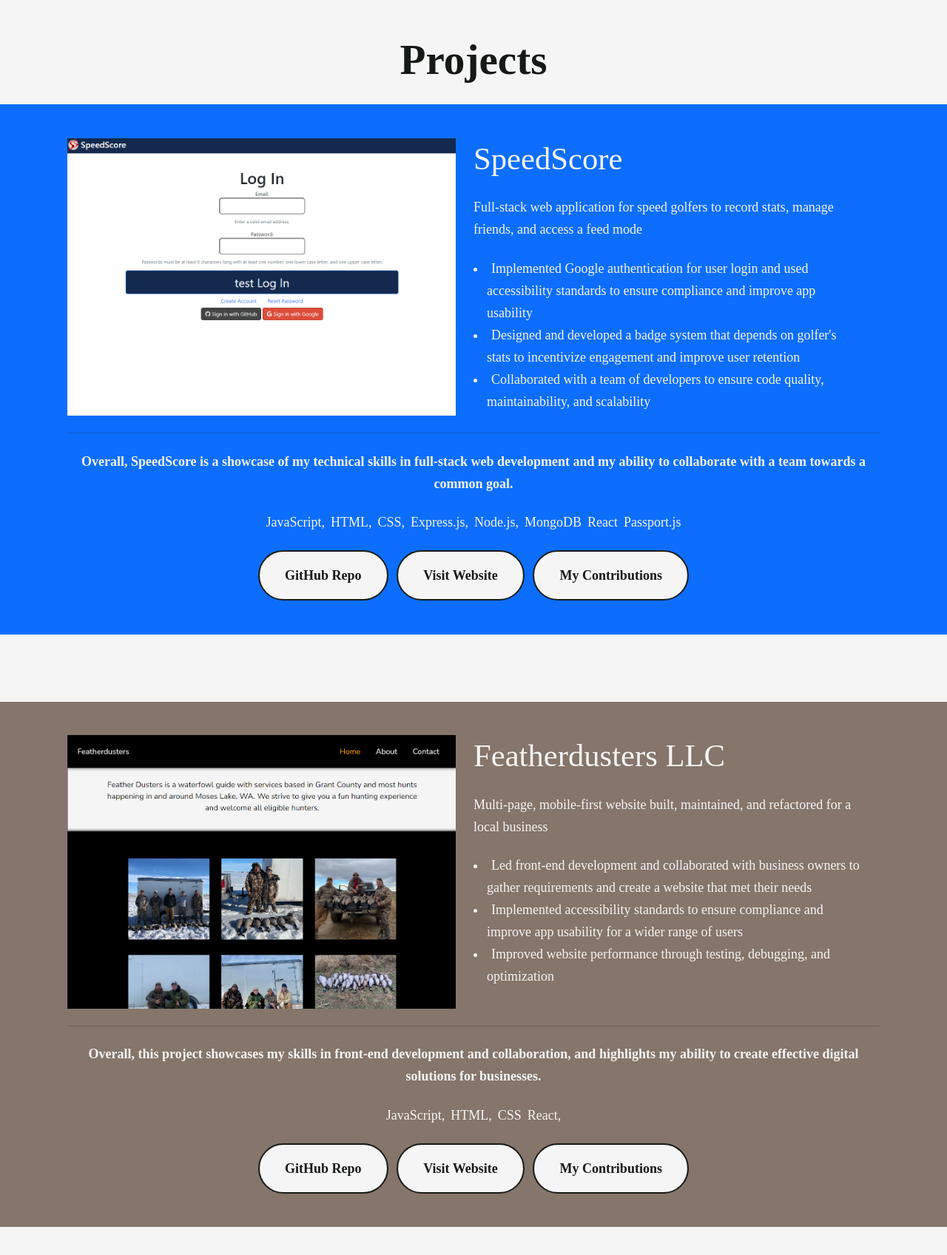
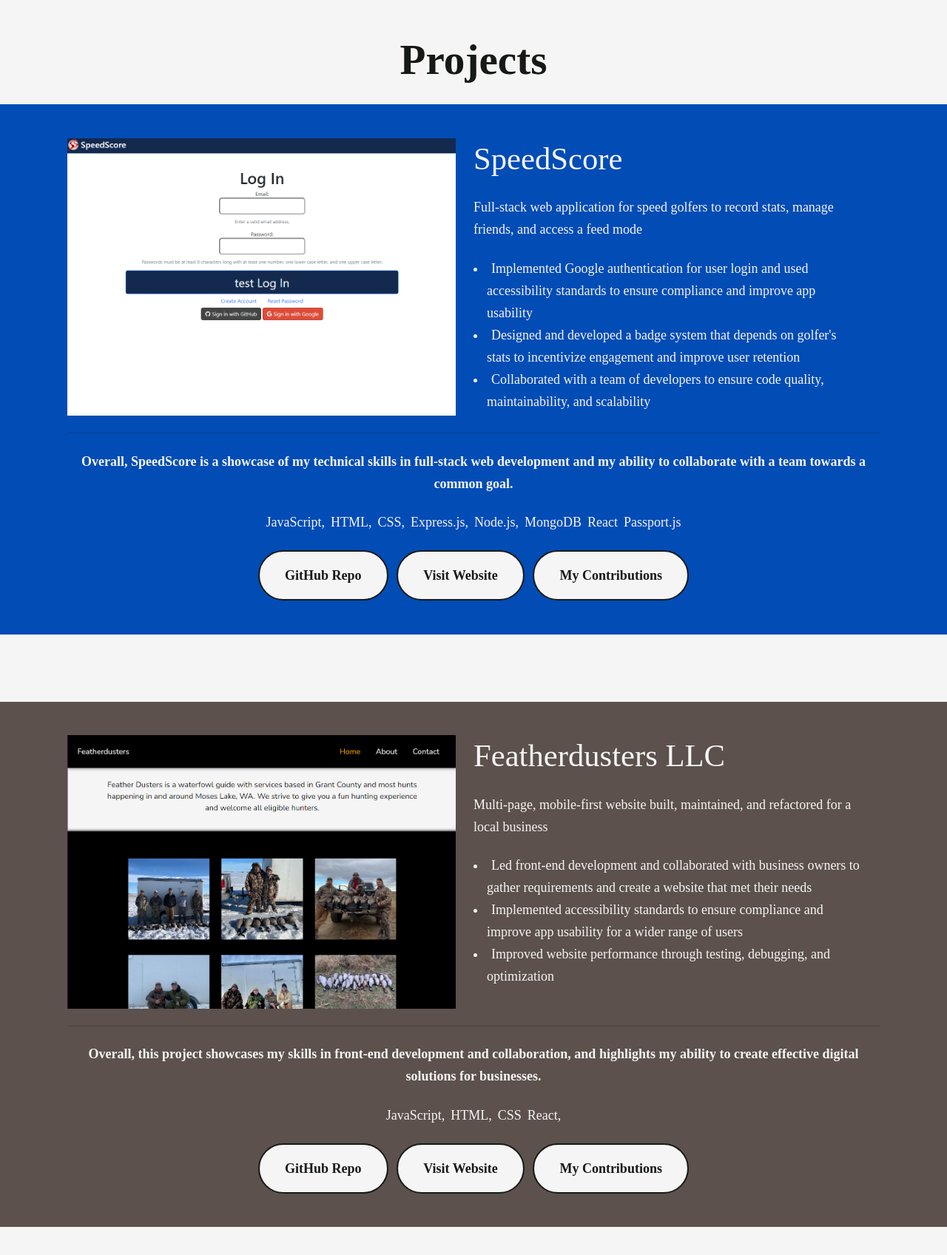
Before and after one commit to JeremiahStrzelczyk/portfolio, a React (Create React App) app in the folder app/client/: page / in a window 1280 px wide. Shown: the part 1287-2984 px from the top of the page at 74% size. Built offline with nearby package versions, Linux system fonts and the light colour scheme.

Commit message:
Background and foreground now have appropriate contrast ratio

```diff
--- a/app/client/src/pages/ProjectData.js
+++ b/app/client/src/pages/ProjectData.js
@@ -1,6 +1,7 @@
 const SpeedScore = {
   styles: {
-    backgroundColor: "#0d6efd",
+    backgroundColor: "#024CB6",
+    // backgroundColor: "#0d6efd",
   },
   title: "SpeedScore",
   abstract:
@@ -39,7 +40,8 @@ const SpeedScore = {
 
 const Featherdusters = {
   styles: {
-    backgroundColor: "#85756a",
+    backgroundColor: "#5C514C",
+    // backgroundColor: "#85756a",
   },
   title: "Featherdusters LLC",
   abstract:
```
